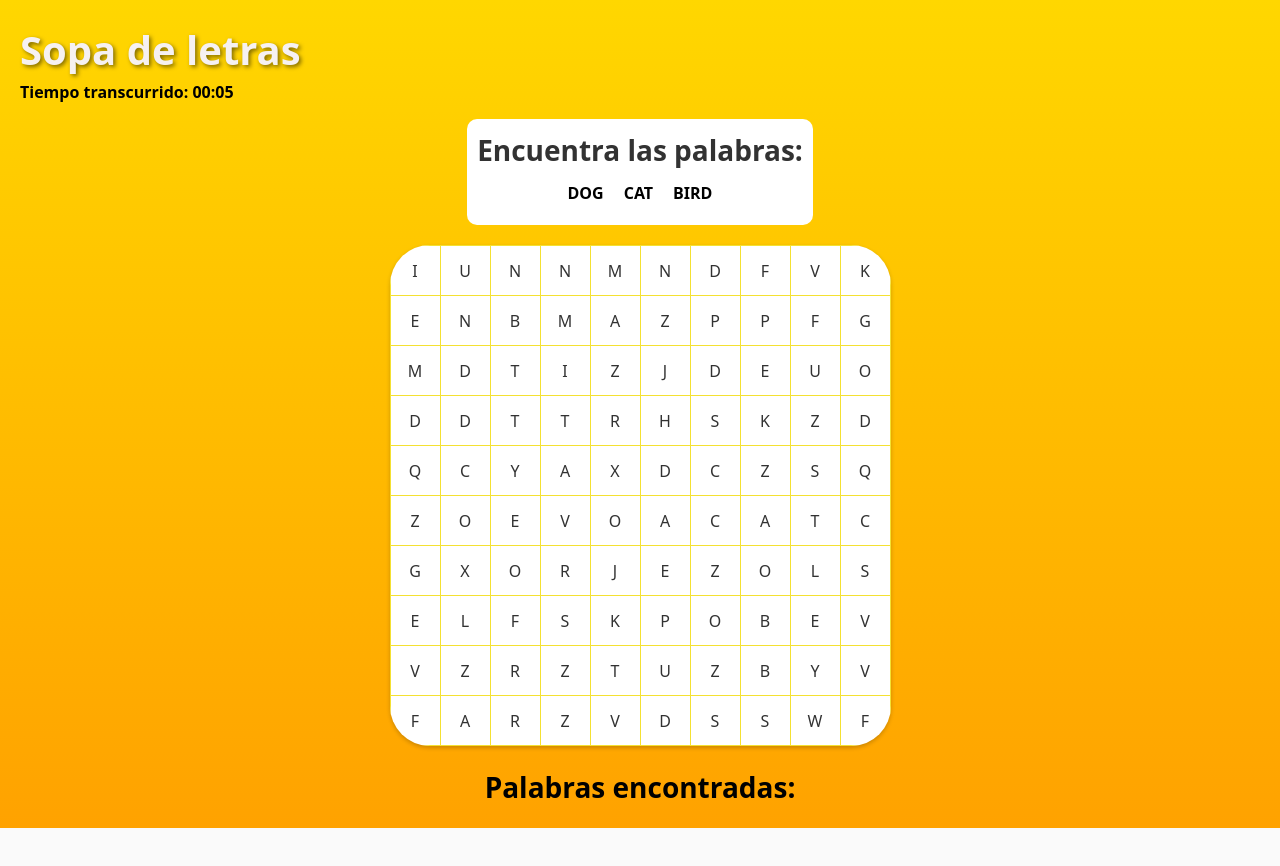
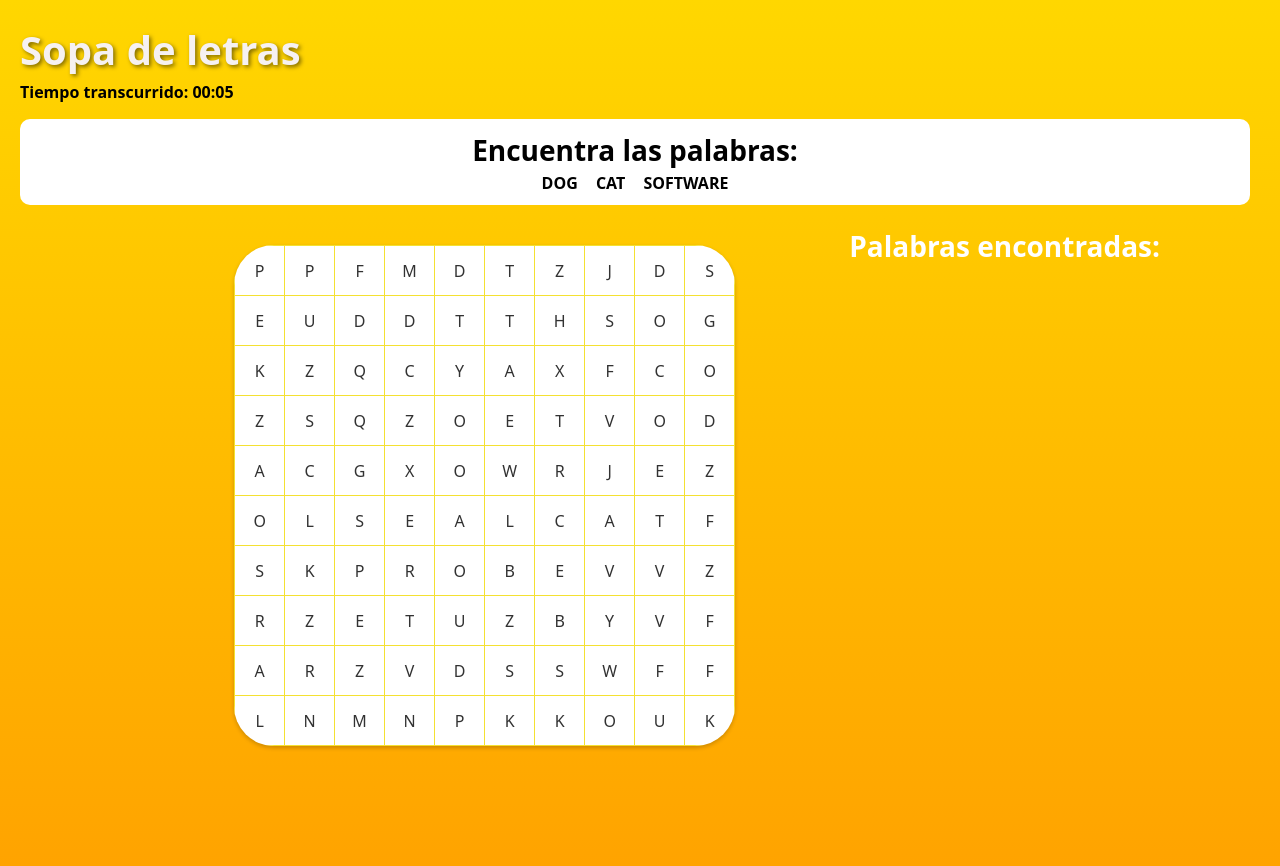
Before and after one commit to AvaibleUser/gamification, an Angular app in the folder client/: page /playsopa in a window 1280 px wide. Shown: the top 866 px of the page. Before the commit the page ends 828 px from the top, so only its background shows below. Built offline with nearby package versions, Linux system fonts and the light colour scheme.

Commit message:
GameSoup Complete

```diff
--- a/client/src/app/gameTwo/game-sopa/game-sopa.component.css
+++ b/client/src/app/gameTwo/game-sopa/game-sopa.component.css
@@ -9,7 +9,11 @@
 
 .game-container {
   text-align: center;
-  margin-top: 5px;
+  margin-top: -80px;
+  display: flex; /* Alinea los elementos en línea */
+  justify-content: space-between;
+  padding: 100px;
+
 }
 
 .header {
@@ -39,10 +43,11 @@
 ul {
   list-style: none;
   padding: 0;
+  display: block;
 }
 
 li {
-  display: inline-block;
+  display: block;
   padding: 5px;
   margin: 5px;
   font-weight: bold;
@@ -95,7 +100,8 @@ h3:only-child {
 }
 
 .found-words {
-  color: #6b21ab;
+  color: #ffffff;
+
 }
 .game-container > h3 {
   margin-top: 0;
@@ -104,14 +110,38 @@ h3:only-child {
   color: black;
 }
 
-.words-container {
-  background-color: #FFFFFF; /* Fondo blanco */
-  padding: 10px; /* Espaciado interno para el contenido */
-  display: inline-block;
-  border-radius: 10px;
+.orden {
+ font-size: 28px;
+ font-weight: bold;
+ color: black;
 }
 
-.words-container .encuentra {
-  font-size: 28px; /* Tamaño de letra */
-  font-weight: bold; /* Negrita */
+.words-container {
+  background-color: #FFFFFF;
+  padding: 10px;
+  border-radius: 10px;
+  display: inline-block;
+  margin-right: 10px;
+  text-align: center;
+  margin-top: 5px;
 }
+
+.words-container h2 {
+  margin: 0;
+  font-size: 28px;
+  font-weight: bold;
+  color: black;
+}
+
+.words-container ul {
+  list-style: none;
+  padding: 0;
+  margin: 0;
+}
+
+.words-container li {
+  display: inline;
+  padding: 5px;
+  margin: 2px;
+  font-weight: bold;
+}
--- a/client/src/app/gameTwo/game-sopa/game-sopa.component.html
+++ b/client/src/app/gameTwo/game-sopa/game-sopa.component.html
@@ -3,7 +3,6 @@
   <h3 class="timer">Tiempo transcurrido: {{ formatTime(timeElapsed) }}</h3>
 </div>
 
-<div class="game-container">
 <div class="words-container">
   <h2 class="encuentra">Encuentra las palabras:</h2>
   <ul>
@@ -12,6 +11,8 @@
   </li>
 </ul>
 </div>
+
+<div class="game-container">
   <table>
     <tr *ngFor="let row of letters; let rowIndex = index">
       <td *ngFor="let letter of row; let colIndex = index"
@@ -21,10 +22,11 @@
       </td>
     </tr>
   </table>
-
+<div class="orden">
   <h3 class="found-words">Palabras encontradas:</h3>
   <ul>
     <li *ngFor="let word of foundWords">{{ word }}</li>
   </ul>
   <h3 *ngIf="gameFinished">¡Has encontrado todas las palabras!</h3>
 </div>
+</div>
--- a/client/src/app/gameTwo/game-sopa/game-sopa.component.ts
+++ b/client/src/app/gameTwo/game-sopa/game-sopa.component.ts
@@ -11,7 +11,7 @@ export class GameSopaComponent {
   letters: string[][] = [];
 
   //Arreglo que tiene las palabras
-  wordsToFind: string[] = ['DOG', 'CAT', 'BIRD'];
+  wordsToFind: string[] = ['DOG', 'CAT', 'SOFTWARE'];
   selectedLetters: { row: number, col: number }[] = [];
   foundWords: string[] = []; // Palabras encontradas
   gameFinished = false;
```
Lines whose indentation alone changed are shown as unchanged.
